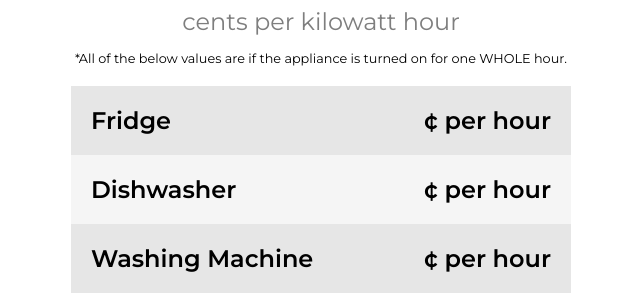
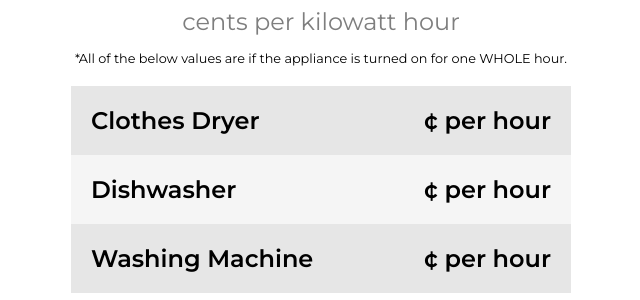
Before and after one commit to thewimpykid/rtpapp, a Django app: template home/templates/food/index.html in a window 1280 px wide. Shown: the part 194-494 px from the top of the page, without its empty margins (319-959 px from the left). Run offline with Django 4.2, Linux system fonts and the light colour scheme; the template is opened without the code that fills it, so the values that code supplies are empty.

Commit message:
fridge to dryer

```diff
--- a/home/templates/food/index.html
+++ b/home/templates/food/index.html
@@ -23,7 +23,7 @@
         <h6>*All of the below values are if the appliance is turned on for one WHOLE hour.</h6>
         <div class="appliances">
             <div class="appliance">
-                <h5>Fridge</h5>
+                <h5>Clothes Dryer</h5>
                 <h5>{{USDPMF}}¢ per hour</h5>
             </div>
             <div class="appliance-white">
--- a/home/views.py
+++ b/home/views.py
@@ -82,7 +82,7 @@ def index(request):
         rating = round(rating * (float(currentPrice)/avg_past24hours), 1)
 
     template = loader.get_template('food/index.html')
-    USDPMF = int(round(float(currentPrice) * 0.16, 0) * 10)
+    USDPMF = int(round(float(currentPrice) * 2.5, 0) * 10)
     USDPMW = int(round(float(currentPrice) * 1.2, 0) * 10)
     USDPMC = int(round(float(currentPrice) * 0.90, 0) * 10)
 
```
